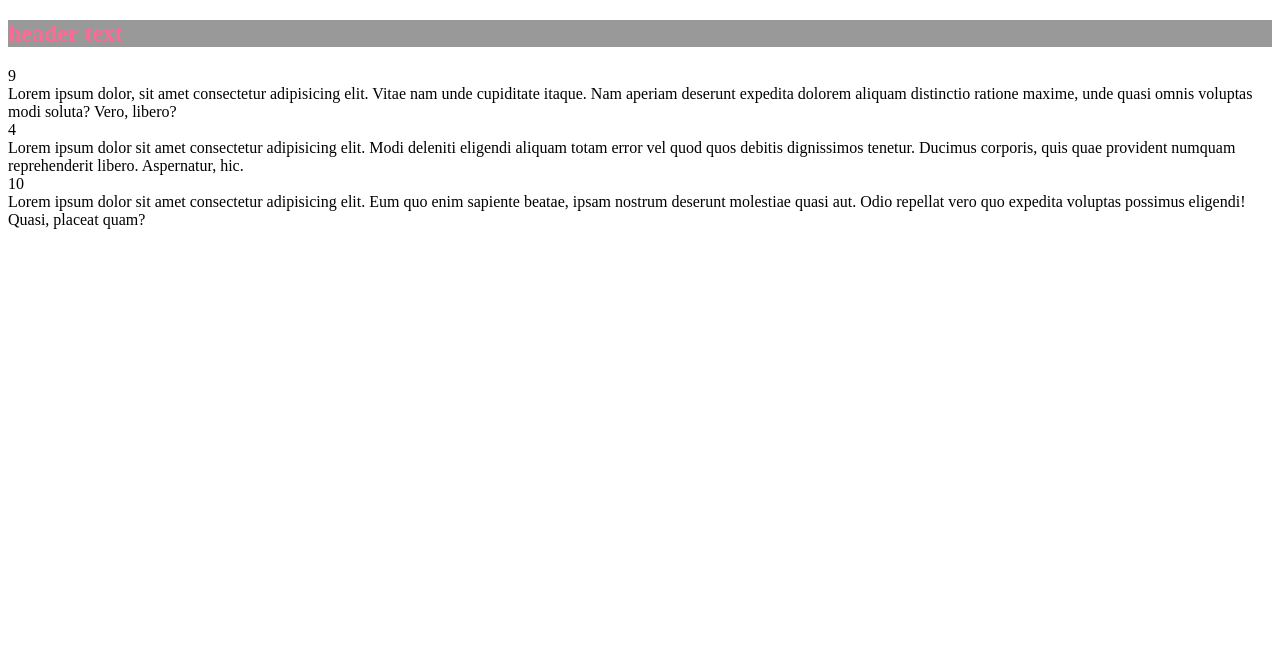
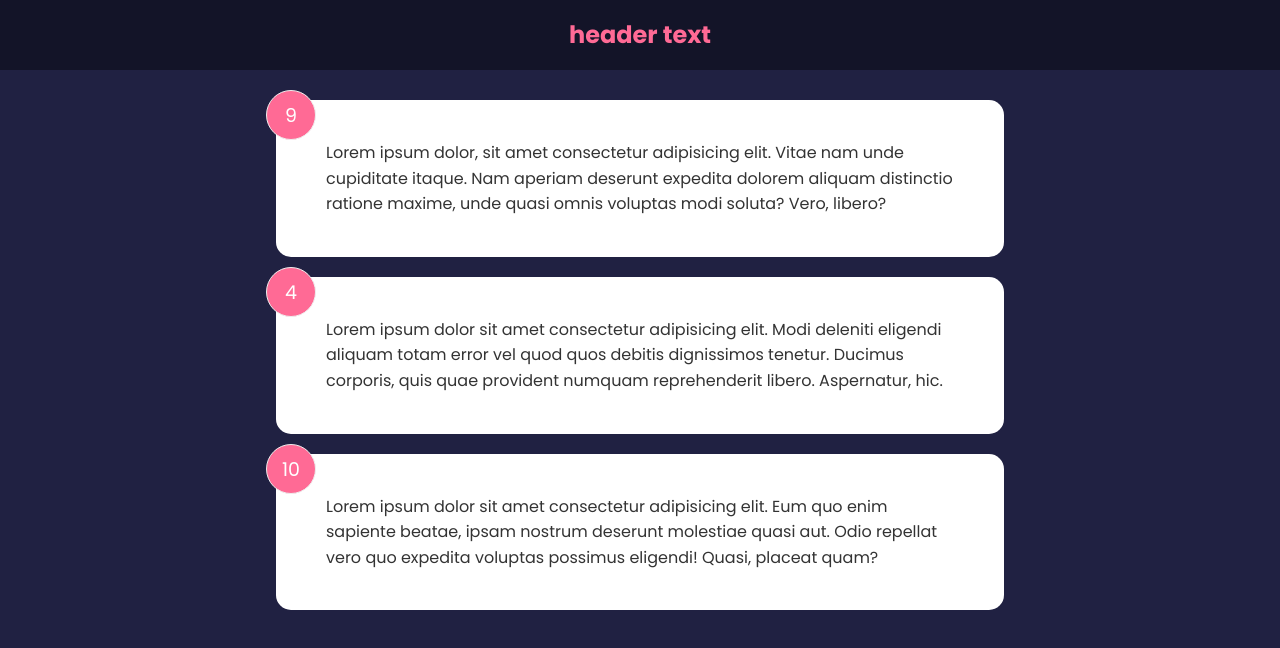
Before and after one commit to sergeyzalunin/react-feedback-app, a React (Create React App) app: page / in a window 1280 px wide. Shown: the top 648 px of the page. Built offline with nearby package versions, Linux system fonts and the light colour scheme.

Commit message:
add proptypes and specify the types

```diff
--- a/src/components/FeedBackItem.js
+++ b/src/components/FeedBackItem.js
@@ -1,12 +1,17 @@
-import {useState} from 'react';
+import PropTypes from 'prop-types'
+import Card from "../shared/Card"
 
 function FeedBackItem({ key, item }) {
     return (
-        <div className="card">
+        <Card>
             <div className="num-display">{item.rating}</div>
             <div className="text-display">{item.text}</div>
-        </div>
+        </Card>
     )
 }
 
+FeedBackItem.propTypes = {
+    item: PropTypes.object.isRequired
+}
+
 export default FeedBackItem
--- a/src/index.css
+++ b/src/index.css
@@ -1,3 +1,230 @@
-h1 {
-    width: 50%;
+@import url('https://fonts.googleapis.com/css2?family=Poppins:wght@400;600;700&display=swap');
+
+* {
+  box-sizing: border-box;
+  margin: 0;
+  padding: 0;
 }
+
+body {
+  font-family: 'Poppins', sans-serif;
+  background-color: #202142;
+  color: #fff;
+  line-height: 1.6;
+}
+
+ul {
+  list-style: none;
+}
+
+.container {
+  max-width: 768px;
+  margin: auto;
+  padding: 0 20px;
+}
+
+header {
+  height: 70px;
+  width: 100%;
+  display: flex;
+  justify-content: space-between;
+  align-items: center;
+  margin-bottom: 30px;
+}
+
+.card {
+  background-color: #fff;
+  color: #333;
+  border-radius: 15px;
+  padding: 40px 50px;
+  margin: 20px 0;
+  position: relative;
+}
+
+.card.reverse {
+  background-color: rgba(0, 0, 0, 0.4);
+  color: #fff;
+}
+
+.card h2 {
+  font-size: 22px;
+  font-weight: 600;
+  text-align: center;
+}
+
+.rating {
+  display: flex;
+  align-items: center;
+  justify-content: space-around;
+  margin: 30px 0 40px;
+}
+
+.rating li,
+.num-display {
+  position: relative;
+  background: #f4f4f4;
+  width: 50px;
+  height: 50px;
+  padding: 10px;
+  text-align: center;
+  border-radius: 50%;
+  font-size: 19px;
+  border: 1px #eee solid;
+  transition: 0.3s;
+}
+
+.rating li label {
+  position: absolute;
+  top: 50%;
+  left: 50%;
+  width: 50px;
+  height: 50px;
+  padding: 10px;
+  border-radius: 50%;
+  transform: translate(-50%, -50%);
+  cursor: pointer;
+}
+
+.rating li:hover,
+.num-display {
+  background: #ff6a95;
+  color: #fff;
+}
+
+[type='radio'] {
+  opacity: 0;
+}
+
+[type='radio']:checked ~ label {
+  background: #ff6a95;
+  color: #fff;
+}
+
+.input-group {
+  display: flex;
+  flex-direction: row;
+  border: 1px solid #ccc;
+  padding: 8px 10px;
+  border-radius: 8px;
+}
+
+input {
+  flex-grow: 2;
+  border: none;
+  font-size: 16px;
+}
+
+input:focus {
+  outline: none;
+}
+
+.feedback-stats {
+  color: #fff;
+  display: flex;
+  justify-content: space-between;
+  align-items: center;
+}
+
+.num-display {
+  position: absolute;
+  top: -10px;
+  left: -10px;
+}
+
+.close,
+.edit {
+  position: absolute;
+  top: 10px;
+  right: 20px;
+  cursor: pointer;
+  background: none;
+  border: none;
+}
+
+.edit {
+  right: 40px;
+}
+
+.btn {
+  color: #fff;
+  border: 0;
+  border-radius: 8px;
+  color: #fff;
+  width: 100px;
+  height: 40px;
+  cursor: pointer;
+}
+
+.btn-primary {
+  background-color: #202142;
+}
+
+.btn-secondary {
+  background: #ff6a95;
+}
+
+.btn:hover {
+  transform: scale(0.98);
+  opacity: 0.9;
+}
+
+.btn:disabled {
+  background-color: #cccccc;
+  color: #333;
+  cursor: auto;
+}
+
+.btn:disabled:hover {
+  transform: scale(1);
+  opacity: 1;
+}
+
+.message {
+  padding-top: 10px;
+  text-align: center;
+  color: rebeccapurple;
+}
+
+/* FIX: Remove position: absolute to keep about icon at the bottom of the
+ * document */
+.about-link {
+  display: flex;
+  justify-content: flex-end;
+}
+
+/* FIX: Remove position: absolute to keep about icon at the bottom of the
+ * document */
+.about-link a {
+  color: #fff;
+  cursor: pointer;
+}
+
+.about-link a:hover {
+  color: #ff6a95;
+}
+
+.about h1 {
+  margin-bottom: 20px;
+}
+
+.about p {
+  margin: 10px 0;
+}
+
+@media (max-width: 600px) {
+  .rating li {
+    margin: 10px 3px;
+  }
+
+  .rating {
+    display: flex;
+    align-items: center;
+    justify-content: center;
+    flex-wrap: wrap;
+    margin: 30px 0 40px;
+  }
+
+  .input-group input {
+    width: 80%;
+  }
+}
--- /dev/null
+++ b/src/shared/Card.js
@@ -0,0 +1,16 @@
+import PropTypes from 'prop-types'
+
+function Card({ children, reverse }) {
+  return <div className={`card ${reverse && 'reverse'}`}>{children}</div>
+}
+
+Card.defaultProps = {
+    reverse: false
+}
+
+Card.propTypes = {
+    children: PropTypes.node.isRequired,
+    reverse: PropTypes.bool
+}
+
+export default Card
```
Also changed, not shown: src/components/FeedBackList.js (+11 -0 lines).
